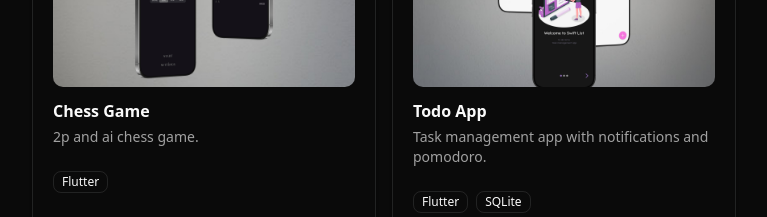
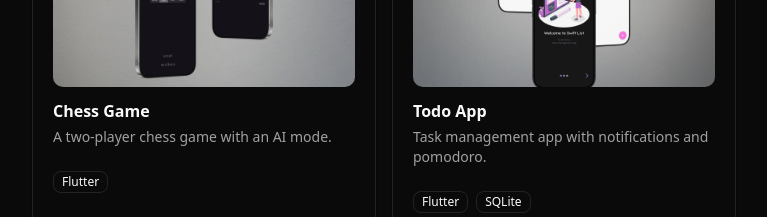
Before and after one commit to AmirtterK/Portfolio, a Next.js app: page /projects in a window 1280 px wide. Shown: the part 1280-1497 px from the top of the page, without its empty margins (256-1023 px from the left). Built offline with nearby package versions, Linux system fonts and the light colour scheme.

Commit message:
ai upgrade

```diff
--- a/src/components/Introduction.tsx
+++ b/src/components/Introduction.tsx
@@ -1,8 +1,8 @@
 "use client";
-import { Button } from "@/components/ui/button";
+// import { Button } from "@/components/ui/button";
 import Image from "next/image";
 import { IoMdMail } from "react-icons/io";
-import { LuFileDown } from "react-icons/lu";
+// import { LuFileDown } from "react-icons/lu";
 import { SiLinkedin, SiGithub } from "react-icons/si";
 
 export function Introduction() {
@@ -24,12 +24,14 @@ export function Introduction() {
             Full-Stack Web & Mobile Developer <br /> You ask, I deliver.{" "}
           </p>
           <div className="flex flex-row items-center mt-10 gap-6 ">
+            {/*
             <a href="/resume.pdf" target="_blank">
               <Button className="flex gap-3 cursor-pointer">
                 <span>Resume</span>
                 <LuFileDown />
               </Button>
             </a>
+            */}
             <div className="flex gap-8">
               <a   className="text-foreground/90 transition hover:text-foreground" href="https://www.linkedin.com/in/amir-hattab" target="_blank">
                 <SiLinkedin size={20}/>
--- a/src/data/projects.json
+++ b/src/data/projects.json
@@ -32,7 +32,7 @@
   },
   {
     "title": "Chess Game",
-    "description": "2p and ai chess game.",
+    "description": "A two-player chess game with an AI mode.",
     "github": "https://github.com/AmirtterK/Chess",
     "android": "https://github.com/AmirtterK/Chess/releases/download/v1.0.0/chess-ritter.apk",
     "image": "/projects/chess-game.jpg",
```
